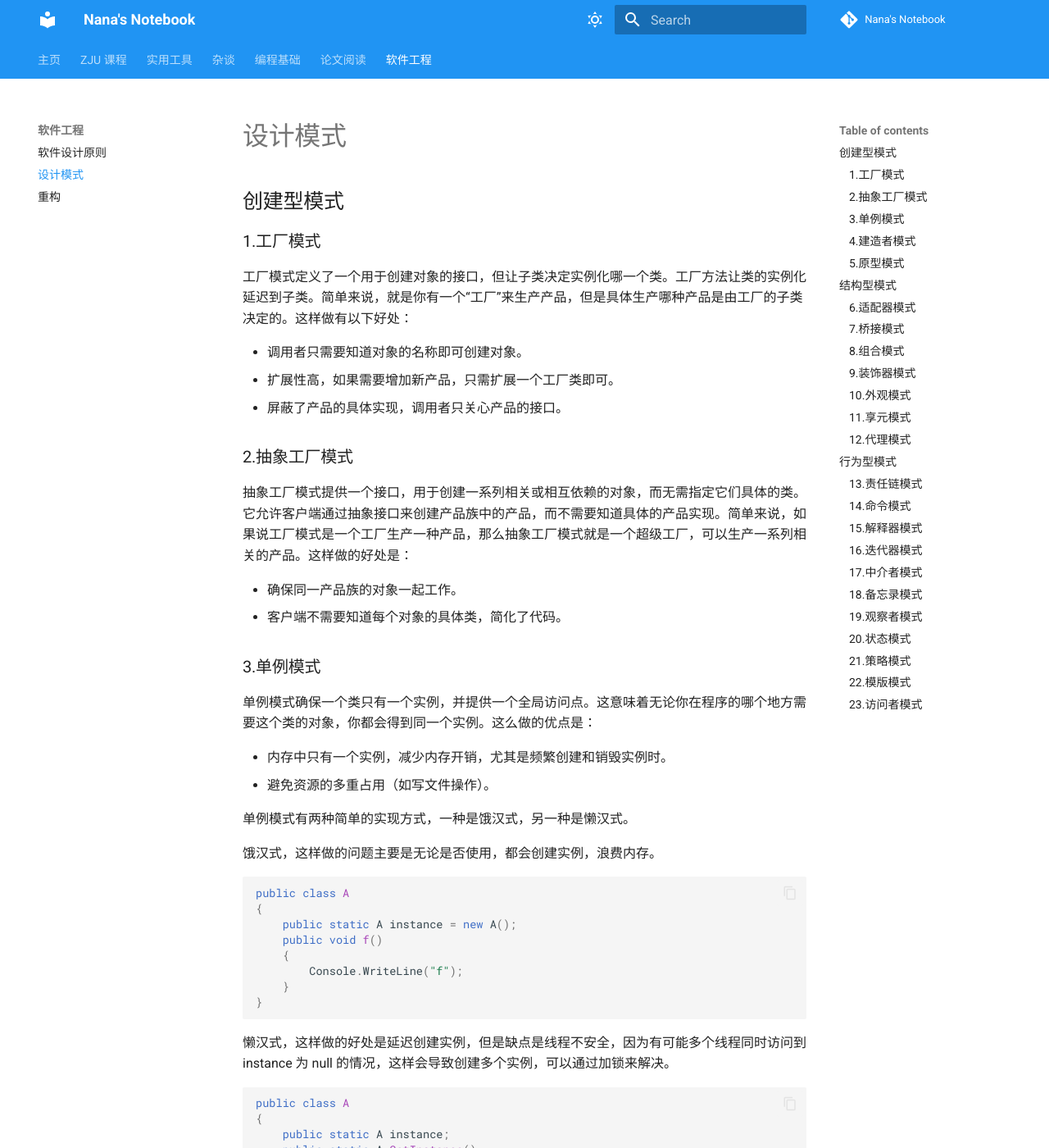
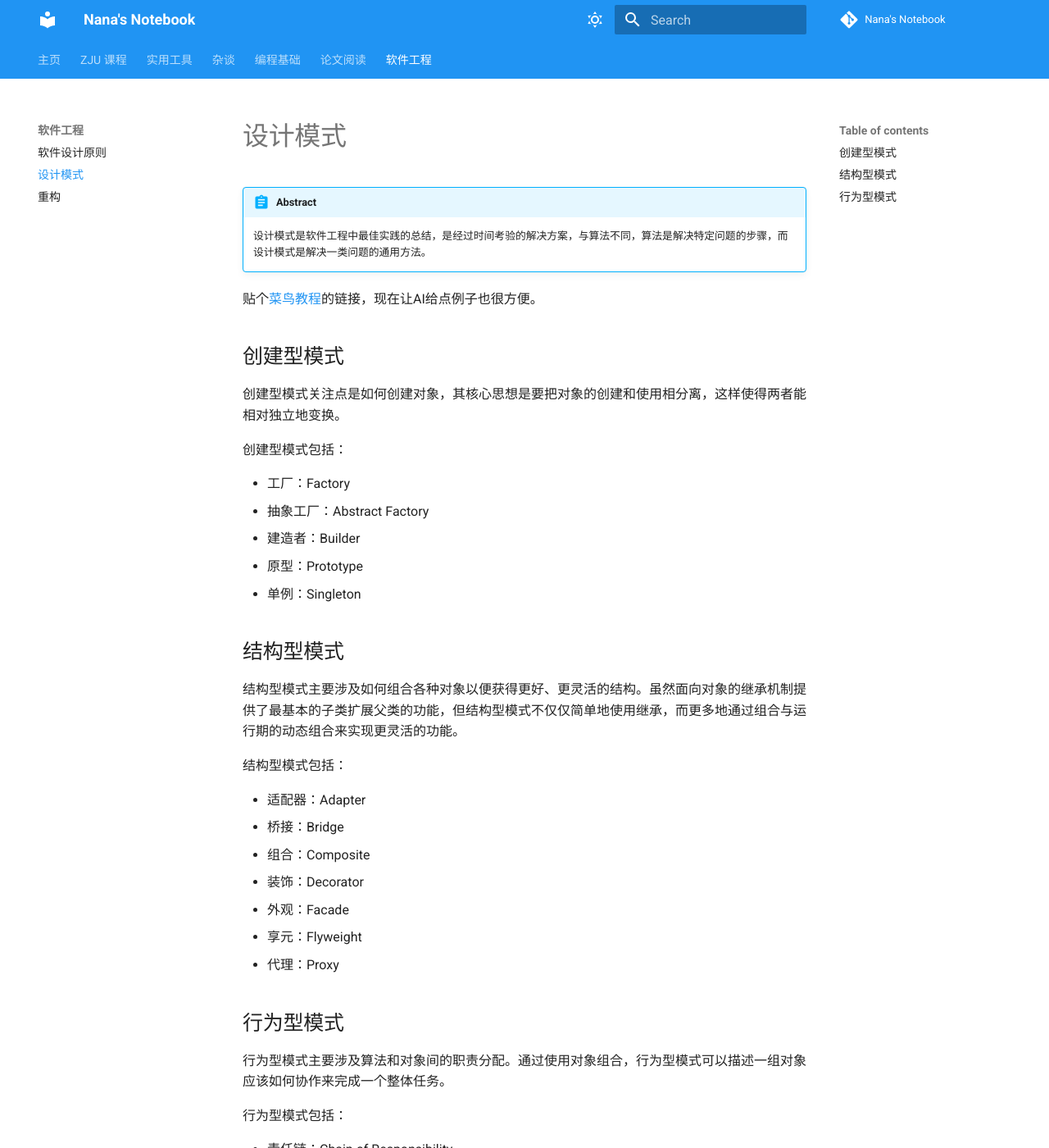
Before and after one commit to cagoya/ZZHZJU.github.io, an MkDocs documentation site: the page built from docs/软件工程/ch1_设计模式.md, in a window 1280 px wide and 1400 px high. Shown: the whole window at 82% size. Built offline with MkDocs 1.6.1 and Material for MkDocs 9.7.7, drawn with Linux system fonts in a browser that asks for light colours; comment, search, counter and statistics services are not loaded; some of the changed text lies outside the part shown.

Commit message:
add：更新软件设计

````diff
--- a/docs/软件工程/ch1_设计模式.md
+++ b/docs/软件工程/ch1_设计模式.md
@@ -1,135 +1,50 @@
 # 设计模式
+
+!!!abstract
+    设计模式是软件工程中最佳实践的总结，是经过时间考验的解决方案，与算法不同，算法是解决特定问题的步骤，而设计模式是解决一类问题的通用方法。
+
+贴个[菜鸟教程](https://www.runoob.com/design-pattern/design-pattern-tutorial.html)的链接，现在让AI给点例子也很方便。
 
 ## 创建型模式
 
-### 1.工厂模式
+创建型模式关注点是如何创建对象，其核心思想是要把对象的创建和使用相分离，这样使得两者能相对独立地变换。
 
-工厂模式定义了一个用于创建对象的接口，但让子类决定实例化哪一个类。工厂方法让类的实例化延迟到子类。简单来说，就是你有一个“工厂”来生产产品，但是具体生产哪种产品是由工厂的子类决定的。这样做有以下好处：
+创建型模式包括：
 
-* 调用者只需要知道对象的名称即可创建对象。
-* 扩展性高，如果需要增加新产品，只需扩展一个工厂类即可。
-* 屏蔽了产品的具体实现，调用者只关心产品的接口。
-
-### 2.抽象工厂模式
-
-抽象工厂模式提供一个接口，用于创建一系列相关或相互依赖的对象，而无需指定它们具体的类。它允许客户端通过抽象接口来创建产品族中的产品，而不需要知道具体的产品实现。简单来说，如果说工厂模式是一个工厂生产一种产品，那么抽象工厂模式就是一个超级工厂，可以生产一系列相关的产品。这样做的好处是：
-
-* 确保同一产品族的对象一起工作。
-* 客户端不需要知道每个对象的具体类，简化了代码。
-
-### 3.单例模式
-
-单例模式确保一个类只有一个实例，并提供一个全局访问点。这意味着无论你在程序的哪个地方需要这个类的对象，你都会得到同一个实例。这么做的优点是：
-
-* 内存中只有一个实例，减少内存开销，尤其是频繁创建和销毁实例时。
-* 避免资源的多重占用（如写文件操作）。
-
-单例模式有两种简单的实现方式，一种是饿汉式，另一种是懒汉式。
-
-饿汉式，这样做的问题主要是无论是否使用，都会创建实例，浪费内存。
-
-```cs
-public class A
-{
-    public static A instance = new A();
-    public void f()
-    {
-        Console.WriteLine("f");
-    }
-}
-```
-
-懒汉式，这样做的好处是延迟创建实例，但是缺点是线程不安全，因为有可能多个线程同时访问到 instance 为 null 的情况，这样会导致创建多个实例，可以通过加锁来解决。
-
-```cs
-public class A
-{
-    public static A instance;
-    public static A GetInstance()
-    {
-        if (instance is null)
-        {
-            instance = new A();
-        }
-        return instance;
-    }
-    public void f()
-    {
-        Console.WriteLine("f");
-    }
-}
-```
-
-### 4.建造者模式
-
-建造者模式（也叫生成器模式）允许你一步一步地创建复杂的对象。建造者模式将对象的构建过程与其表示分离，使得同样的构建过程可以创建不同的表示。这样做的好处是：
-
-* 分离构建过程和表示，使得构建过程更加灵活，可以构建不同的表示。
-* 可以更好地控制构建过程，隐藏具体构建细节。
-* 代码复用性高，可以在不同的构建过程中重复使用相同的建造者。
-
-这样其实可以解决构造函数参数过多的问题，尤其是对于 Python，因为 Python 不支持重载，像 Java/C++ 这种还可以重载大量不同参数组合的构造函数，但是 Python 做不到，通常只能是构造函数中每个参数都设置默认值，但是这样又会导致构造函数很复杂。
-
-### 5.原型模式
-
-原型模式核心思想是通过复制（克隆）现有对象来创建新对象，而不是通过传统的构造函数方式。当创建新对象的成本较高，或者需要动态地创建对象时，原型模式会非常有用。
-
-优点是：
-
-* 性能提高
-* 避免构造函数的约束
-
-C# 一般会用到`MemberwiseClone()`，这是`System.Object`中的一个`protected`的方法，这意味着它不能直接从外部调用，只能在其所属的类内部或者由其派生类调用。这个方法用于实现**浅拷贝**，如果需要深拷贝，需要在 `MemberwiseClone()` 的结果上进一步手动克隆引用类型字段。
+* 工厂：Factory
+* 抽象工厂：Abstract Factory
+* 建造者：Builder
+* 原型：Prototype
+* 单例：Singleton
 
 ## 结构型模式
 
-### 6.适配器模式
+结构型模式主要涉及如何组合各种对象以便获得更好、更灵活的结构。虽然面向对象的继承机制提供了最基本的子类扩展父类的功能，但结构型模式不仅仅简单地使用继承，而更多地通过组合与运行期的动态组合来实现更灵活的功能。
 
-适配器模式（Adapter Pattern）充当两个不兼容接口之间的桥梁，属于结构型设计模式。它通过一个中间件（适配器）将一个类的接口转换成客户期望的另一个接口，使原本不能一起工作的类能够协同工作。这样做的优点是：
+结构型模式包括：
 
-* 促进了类之间的协同工作，即使它们没有直接的关联。
-* 提高了类的复用性。
-* 增加了类的透明度。
-* 提供了良好的灵活性。
-
-### 7.桥接模式
-
-桥接模式 (Bridge Pattern) 是一种结构型设计模式，它旨在将抽象与实现解耦，使它们可以独立地变化。这种模式的核心思想是，不再是继承一个具体的实现，而是将一个实现对象作为成员变量包含在抽象中，从而通过组合的方式将两者连接起来。这样做的优点是：
-
-* 抽象与实现分离：提高了系统的灵活性和可维护性。
-* 扩展能力强：可以独立地扩展抽象和实现。
-* 实现细节透明：用户不需要了解实现细节。
-
-### 8.组合模式
-
-### 9.装饰器模式
-
-### 10.外观模式
-
-### 11.享元模式
-
-### 12.代理模式
+* 适配器：Adapter
+* 桥接：Bridge
+* 组合：Composite
+* 装饰：Decorator
+* 外观：Facade
+* 享元：Flyweight
+* 代理：Proxy
 
 ## 行为型模式
 
-### 13.责任链模式
+行为型模式主要涉及算法和对象间的职责分配。通过使用对象组合，行为型模式可以描述一组对象应该如何协作来完成一个整体任务。
 
-### 14.命令模式
+行为型模式包括：
 
-### 15.解释器模式
-
-### 16.迭代器模式
-
-### 17.中介者模式
-
-### 18.备忘录模式
-
-### 19.观察者模式
-
-### 20.状态模式
-
-### 21.策略模式
-
-### 22.模版模式
-
-### 23.访问者模式
+* 责任链：Chain of Responsibility
+* 命令：Command
+* 解释器：Interpreter
+* 迭代器：Iterator
+* 中介者：Mediator
+* 备忘录：Memento
+* 观察者：Observer
+* 状态：State
+* 策略：Strategy
+* 模版：Template
+* 访问者：Visitor
````
Also changed, not shown: docs/软件工程/ch0_软件设计.md (+16 -7 lines).
